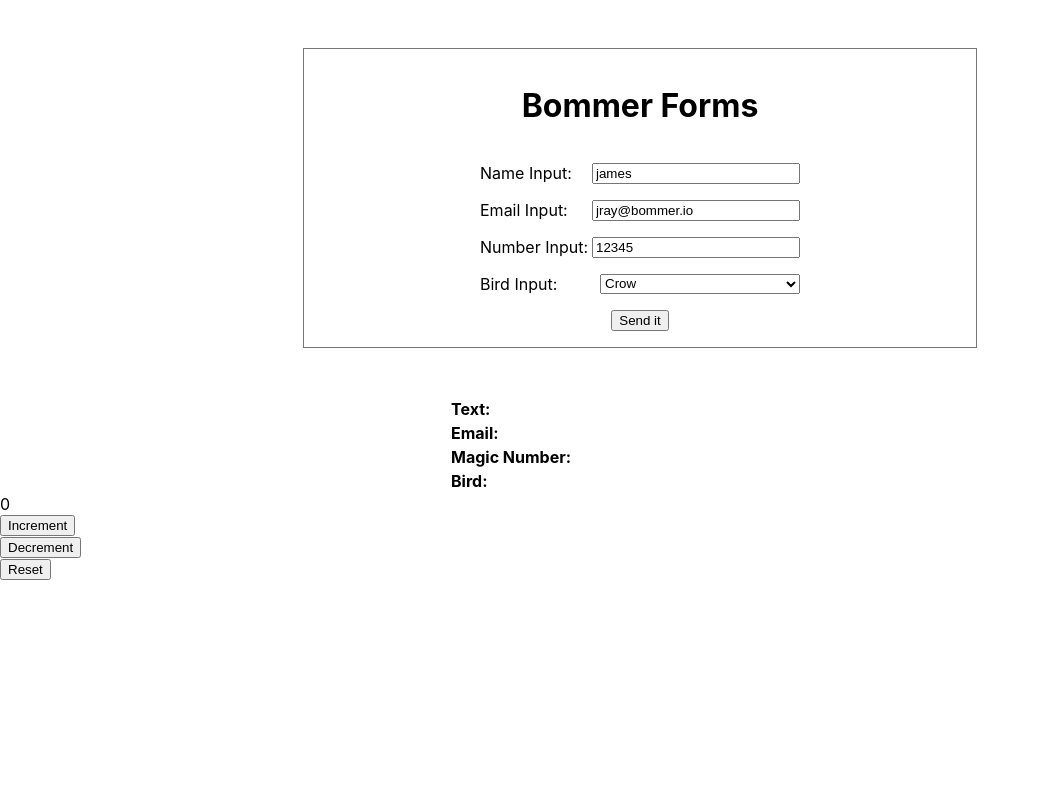
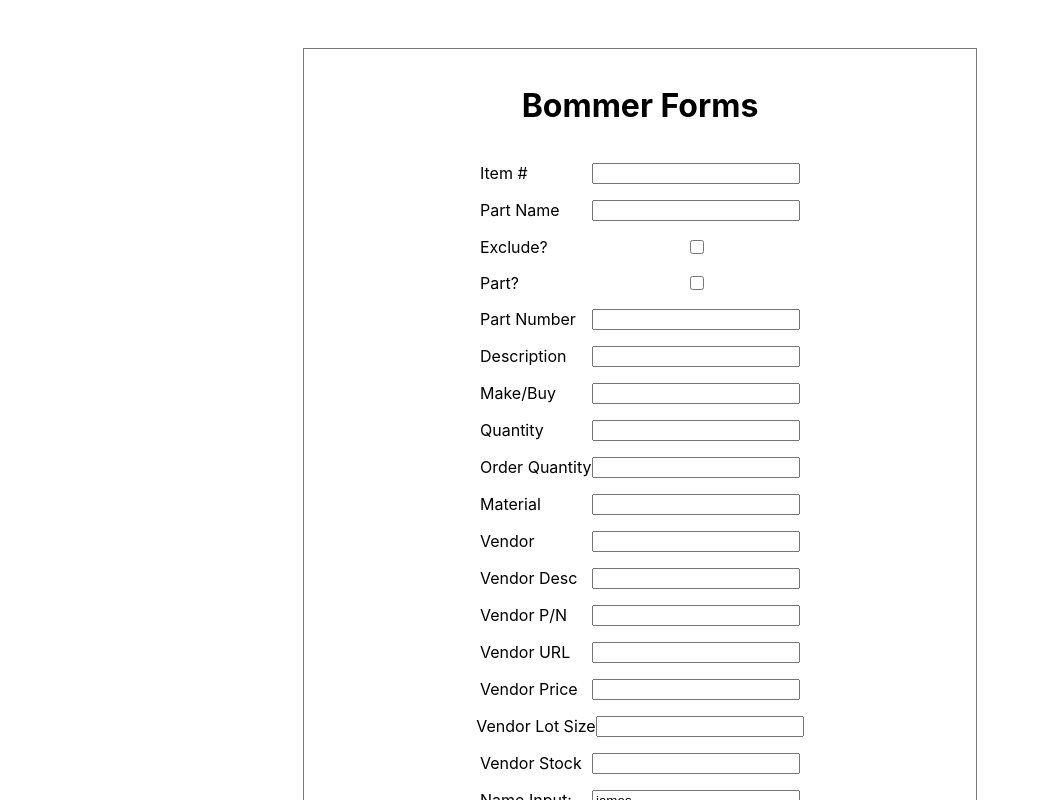
Before and after one commit to leahdessin/bommer-forms, a React (Create React App) app: page / in a window 1280 px wide. Shown: the top 800 px of the page, without its empty margins (0-1040 px from the left). Built offline with nearby package versions, Linux system fonts and the light colour scheme.

Commit message:
added another reducer for fetching loaded values, restructured form to pull from original thunk

```diff
--- a/src/App.tsx
+++ b/src/App.tsx
@@ -1,10 +1,8 @@
 import React, {FormEvent, useEffect} from 'react';
 import './App.css';
 import BommerForm from "./BommerForm";
-import BommerFormResultBox from "./BommerFormResultBox";
-import Counter from "./Counter";
 import { useAppSelector, useAppDispatch } from "./hooks";
-import {updateFormState, fetchPropertiesFromBackend } from "./formDataSlice";
+import {updateFormState, fetchPropertiesFromBackend, fetchPopulatedPropertiesFromBackend } from "./formDataSlice";
 
 export default function App() {
     const resultsData = useAppSelector((state) => state.formData)
@@ -12,19 +10,14 @@ export default function App() {
 
     useEffect(() => {
         dispatch(fetchPropertiesFromBackend())
+        //dispatch(fetchPopulatedPropertiesFromBackend())
     })
 
-    const populateResultBox = (e:FormEvent) => {
-        // only update result box on submit action
-        dispatch(updateFormState(resultsData.formData))
-        e.preventDefault();
-    }
+    console.log(resultsData.populatedUserProperties)
 
     return (
         <>
-            <BommerForm handleSubmit={populateResultBox}/>
-            <BommerFormResultBox resultData={resultsData.resultsData} />
-            <Counter />
+            <BommerForm userProps={resultsData.userProperties} />
         </>
 
     );
--- a/src/BommerForm.tsx
+++ b/src/BommerForm.tsx
@@ -2,15 +2,42 @@ import React from 'react';
 import { useAppSelector, useAppDispatch } from './hooks';
 import { updateTextInput, updateEmailInput, updateNumberInput, updateBirdInput, updateFormState } from './formDataSlice';
 import BommerFormField from "./BommerFormField";
+import type { UserProperty } from './lib/ts_exp'
 
 export default function BommerForm(props:any) {
 
     const formState = useAppSelector((state) => state.formData.formData)
+    const userPropertiesState = useAppSelector((state) => state.formData.userProperties)
     const dispatch = useAppDispatch()
+    const userProps = props.userProps
+
+    const fieldTypeMap = {
+        'Text': 'text',
+        'TrueFalse': 'checkbox',
+        'MultipleChoice': 'select',
+        'Decimal': 'number',
+        'Number': 'number'
+    }
+
+    const formFields = userProps.map((userProp:UserProperty, index:number) => {
+        console.log(userProp);
+        const fieldType = userProp.propertyType._hx_name
+        return(
+            <BommerFormField id={userProp.id}>
+                <span>{userProp.name}</span>
+                <input
+                    type={fieldTypeMap[fieldType]}
+                    onChange={(e) => dispatch(updateFormState(userPropertiesState)) }
+                />
+            </BommerFormField>
+        )
+    })
+
 
     return (
-        <form onSubmit={(e)=>{props.handleSubmit(e)}}>
+        <form onSubmit={(e)=>{e.preventDefault()}}>
             <h1>Bommer Forms</h1>
+            {formFields}
             <BommerFormField>
                 <span>Name Input:</span>
                 <input type="text" onChange={(e) => dispatch(updateTextInput(e.target.value)) } value={formState.textInput} />
--- a/src/formDataSlice.ts
+++ b/src/formDataSlice.ts
@@ -1,8 +1,8 @@
 import { createAsyncThunk, createSlice } from '@reduxjs/toolkit'
 import type { PayloadAction } from '@reduxjs/toolkit'
 import type { RootState } from './store'
-import type { UserProperty } from './lib/ts_exp'
-import { loadPropertiesFromBackend } from './mockBackend'
+import type { UserProperty, ComponentValues } from './lib/ts_exp'
+import {loadPropertiesFromBackend, loadValuesFromBackend} from './mockBackend'
 
 // Define a type for the slice state
 export interface FormDataPart {
@@ -14,7 +14,8 @@ export interface FormDataPart {
 export interface FormDataState {
     formData: FormDataPart,
     resultsData : FormDataPart,
-    userProperties: UserProperty[]
+    userProperties: UserProperty[],
+    populatedUserProperties: ComponentValues | null
 }
 
 // Define the initial state using that type
@@ -31,13 +32,21 @@ const initialState: FormDataState = {
         numberInput: '',
         birdInput: '',
     },
-    userProperties : []
+    userProperties : [],
+    populatedUserProperties: null
 }
 
 export const fetchPropertiesFromBackend = createAsyncThunk(
     'form-data-slice/fetchPropertiesFromBackend',
     async (thunkAPI) => {
         return await loadPropertiesFromBackend()
+    }
+)
+export const fetchPopulatedPropertiesFromBackend = createAsyncThunk(
+    'form-data-slice/fetchPopulatedPropertiesFromBackend',
+    async (thunkAPI) => {
+        console.log('calling');
+        return await loadValuesFromBackend()
     }
 )
 
@@ -57,8 +66,8 @@ export const formDataSlice = createSlice({
         updateBirdInput: (state, action: PayloadAction<string>) => {
             state.formData.birdInput = action.payload
         },
-        updateFormState:(state, action: PayloadAction<FormDataPart>) => {
-            state.resultsData = action.payload
+        updateFormState:(state, action: PayloadAction<UserProperty[]>) => {
+            state.userProperties = action.payload
         },
     },
     extraReducers: (builder) => {
@@ -66,6 +75,10 @@ export const formDataSlice = createSlice({
         builder.addCase(fetchPropertiesFromBackend.fulfilled, (state, action:PayloadAction<UserProperty[]>) => {
             // Add user to the state array
             state.userProperties = action.payload
+        })
+        builder.addCase(fetchPopulatedPropertiesFromBackend.fulfilled, (state, action:PayloadAction<ComponentValues>) => {
+            // Add user to the state array
+            state.populatedUserProperties = action.payload
         })
     },
 })
--- a/src/mockBackend.ts
+++ b/src/mockBackend.ts
@@ -27,7 +27,7 @@ export function loadPropertiesFromBackend(): Promise<UserProperty[]> {
     });
 }
 
-function loadValuesFromBackend(): Promise<ComponentValues> {
+export function loadValuesFromBackend(): Promise<ComponentValues> {
 
     return new Promise<ComponentValues>((resolve, reject) => {
         const values = new ComponentValues();
--- a/src/store.ts
+++ b/src/store.ts
@@ -7,6 +7,10 @@ export const store = configureStore({
         counter: counterReducer,
         formData: formDataReducer,
     },
+    middleware: (getDefaultMiddleware) =>
+        getDefaultMiddleware({
+            serializableCheck: false,
+        }),
 })
 
 // Infer the `RootState` and `AppDispatch` types from the store itself
```
